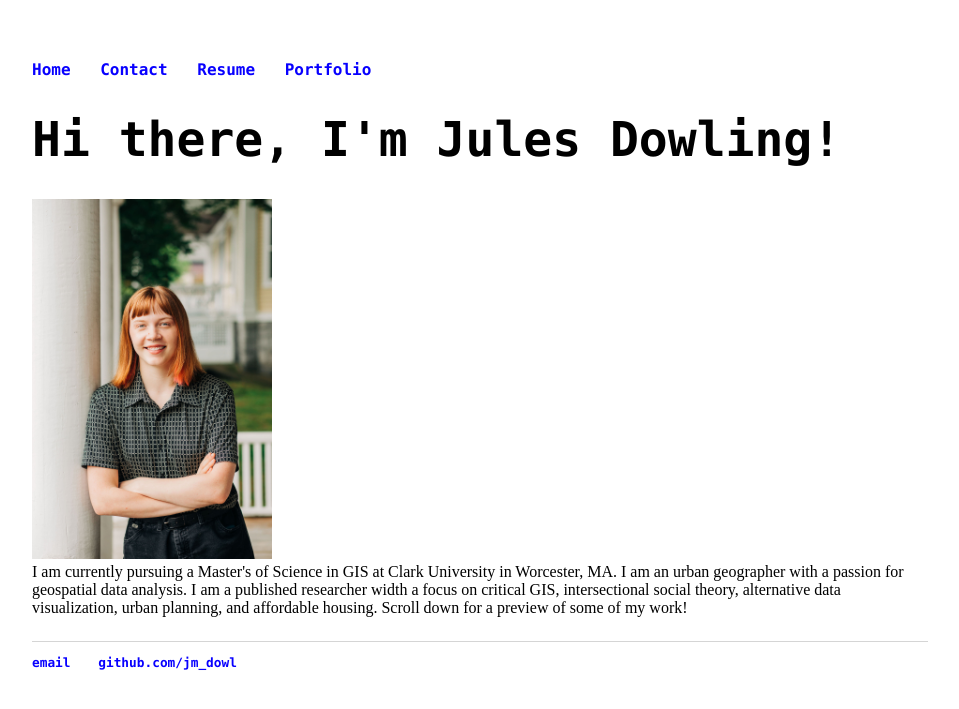
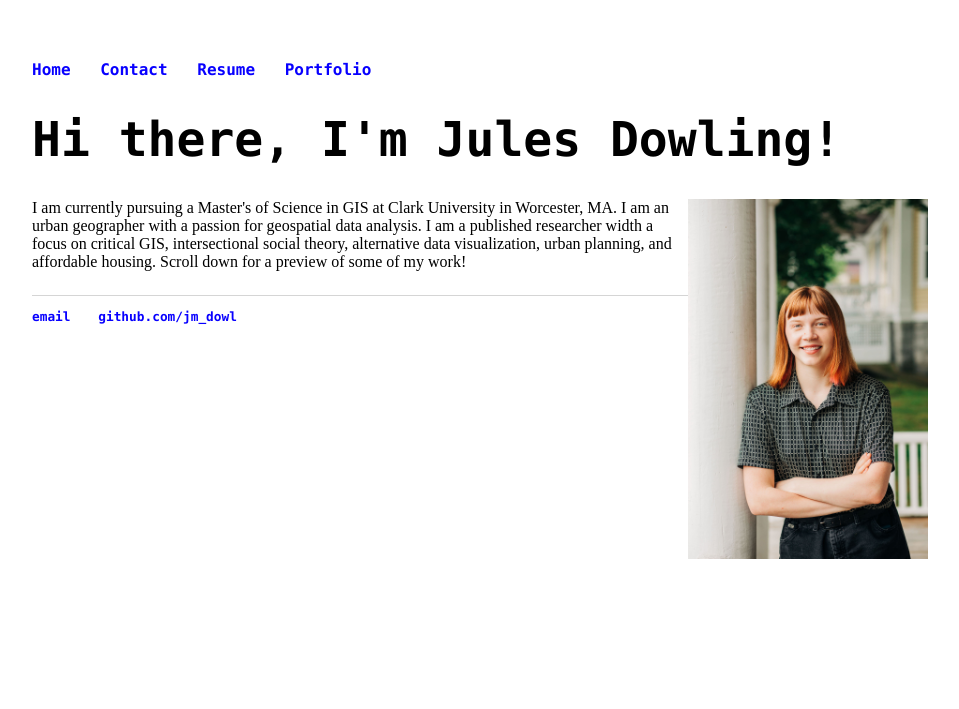
Before and after one commit to jm-dowl/old, a Jekyll site: the page index.html, which Jekyll copies as it is, in a window 1280 px wide. Shown: the top 709 px of the page, without its empty margins (160-1119 px from the left). Built offline with Jekyll 4.4.1, drawn with Linux system fonts in a browser that asks for light colours.

Commit message:
align right

```diff
--- a/index.html
+++ b/index.html
@@ -21,7 +21,7 @@
 	</div>
 	<div id="wrapper"
 		<div class="twoColumn">
-        <img src="images/Clark_IDCE_2-0295.jpg" alt="Jules Profile" width ="240" >
+        <img src="images/Clark_IDCE_2-0295.jpg" alt="Jules Profile" width ="240" align="right" >
 		</div>
 		<div class="twoColumn"
 				<p> I am currently pursuing a Master's of Science in GIS at Clark University in Worcester, MA. I
```
